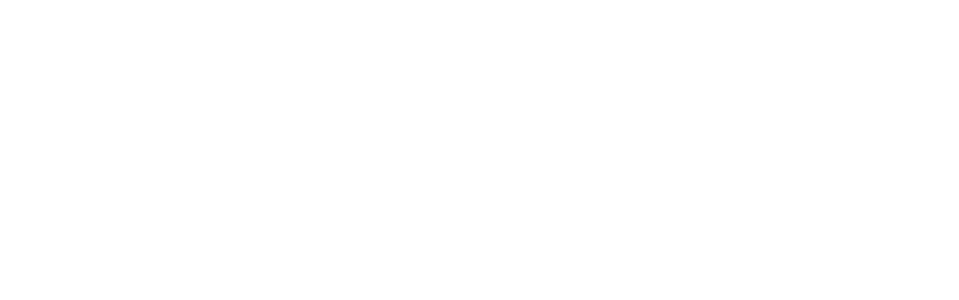
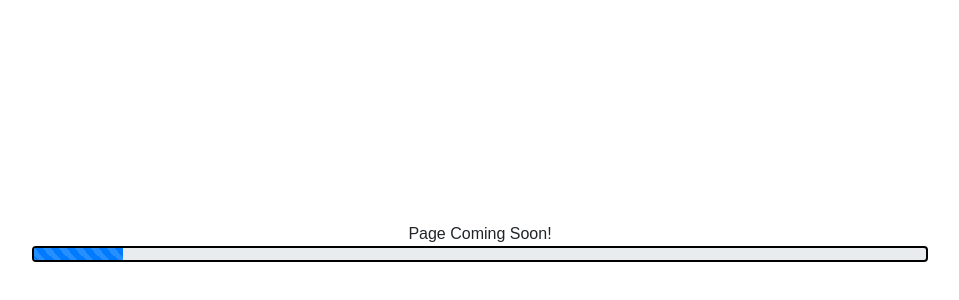
Before and after one commit to Jrod9599/react-git-page, a React (Create React App) app: page /HomePage in a window 1280 px wide. Shown: the part 60-360 px from the top of the page, without its empty margins (160-1119 px from the left). Built offline with nearby package versions, Linux system fonts and the light colour scheme.

Commit message:
loading page stuff

```diff
--- a/src/App.js
+++ b/src/App.js
@@ -10,7 +10,7 @@
     return (
       <Router>
         <div>
-          <Route exact path="/" component={LoadingPage} />
+          <Route path="/" component={LoadingPage} />
         </div>
       </Router>
     );
```
